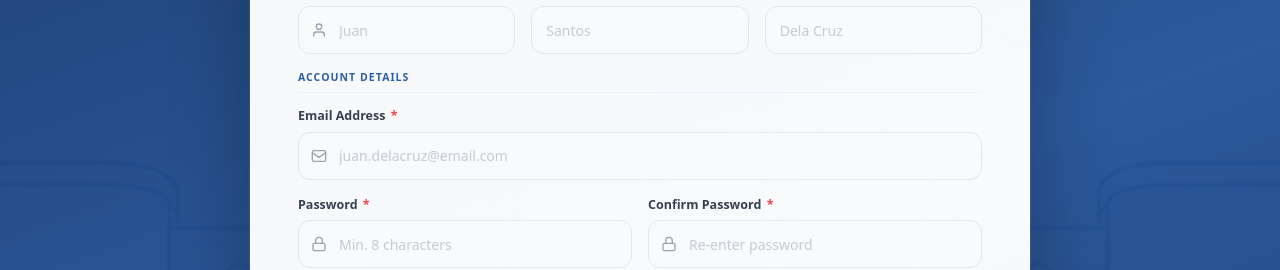
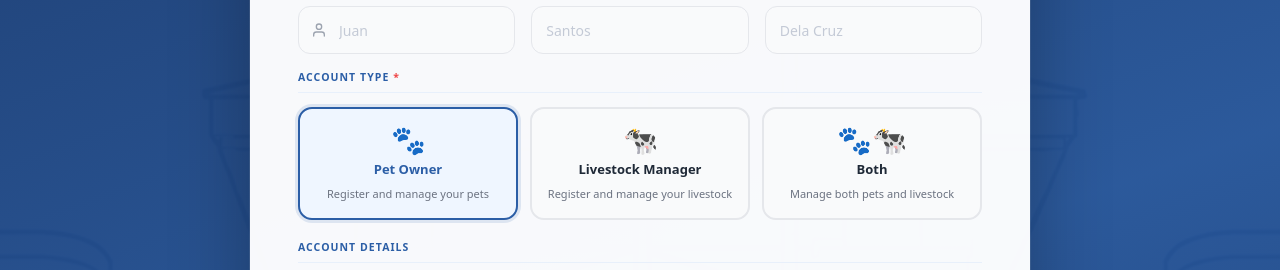
Before and after one commit to LanceDeLeon04/nasaalaga-vms, a React (Vite) app in the folder frontend/: page /signup in a window 1280 px wide. Shown: the part 311-581 px from the top of the page. Built offline with nearby package versions, Linux system fonts and the light colour scheme; no server answers.

Commit message:
Fixed SignUp Module

```diff
--- a/frontend/src/components/SignUp.tsx
+++ b/frontend/src/components/SignUp.tsx
@@ -269,11 +269,26 @@ const STYLES = `
     color:#2B5EA6; margin:20px 0 28px; animation:countPulse 1s ease-in-out infinite;
   }
 
+  /* ── role cards ── */
+  .su-role-cards { display:grid; grid-template-columns:repeat(3,1fr); gap:12px; margin-bottom:0; }
+  .su-role-card {
+    border:2px solid #e5e7eb; border-radius:14px; padding:16px 12px;
+    cursor:pointer; background:#f9fafb; text-align:center;
+    transition:all .18s; display:flex; flex-direction:column; align-items:center; gap:8px;
+  }
+  .su-role-card:hover { border-color:#2B5EA6; background:#eff6ff; }
+  .su-role-card.selected { border-color:#2B5EA6; background:#eff6ff; box-shadow:0 0 0 3px rgba(43,94,166,.13); }
+  .su-role-card-icon { font-size:28px; line-height:1; }
+  .su-role-card-title { font-size:13px; font-weight:800; color:#1f2937; line-height:1.3; }
+  .su-role-card-desc  { font-size:11px; color:#6b7280; line-height:1.5; }
+  .su-role-card.selected .su-role-card-title { color:#2B5EA6; }
+
   /* ── responsive ── */
   @media(max-width:640px) {
     .su-card          { padding:28px 20px; }
     .su-grid-2        { grid-template-columns:1fr; }
     .su-grid-3        { grid-template-columns:1fr; }
+    .su-role-cards    { grid-template-columns:1fr; }
   }
 `;
 
@@ -301,6 +316,7 @@ export function SignUp() {
     calacazenId: '',
     householdNumber: '',
     verificationMethod: 'email' as 'email',
+    role: 'petOwner' as 'petOwner' | 'livestockManager' | 'both',
   });
 
   const [otp,          setOtp]          = useState('');
@@ -411,6 +427,7 @@ export function SignUp() {
           temporaryId:     formData.temporaryId   || undefined,
           calacazenId:     formData.calacazenId   || undefined,
           householdNumber: formData.householdNumber || undefined,
+          role:            formData.role,
         }),
       });
       const data = await res.json();
@@ -570,6 +587,27 @@ export function SignUp() {
             </div>
           </div>
 
+          {/* ── ACCOUNT TYPE ── */}
+          <p className="su-section-label" style={{ marginTop: 8 }}>Account Type <span style={{ color:'#ef4444' }}>*</span></p>
+
+          <div className="su-role-cards" style={{ marginBottom: 20 }}>
+            {[
+              { value: 'petOwner',         icon: '🐾', title: 'Pet Owner',                   desc: 'Register and manage your pets' },
+              { value: 'livestockManager', icon: '🐄', title: 'Livestock Manager',            desc: 'Register and manage your livestock' },
+              { value: 'both',             icon: '🐾🐄', title: 'Both',                       desc: 'Manage both pets and livestock' },
+            ].map(opt => (
+              <div
+                key={opt.value}
+                className={`su-role-card${formData.role === opt.value ? ' selected' : ''}`}
+                onClick={() => set('role', opt.value)}
+              >
+                <span className="su-role-card-icon">{opt.icon}</span>
+                <span className="su-role-card-title">{opt.title}</span>
+                <span className="su-role-card-desc">{opt.desc}</span>
+              </div>
+            ))}
+          </div>
+
           {/* ── ACCOUNT DETAILS ── */}
           <p className="su-section-label" style={{ marginTop: 8 }}>Account Details</p>
 
```
Also changed, not shown: 1 other file (tests, documents, lock files or other folders).
